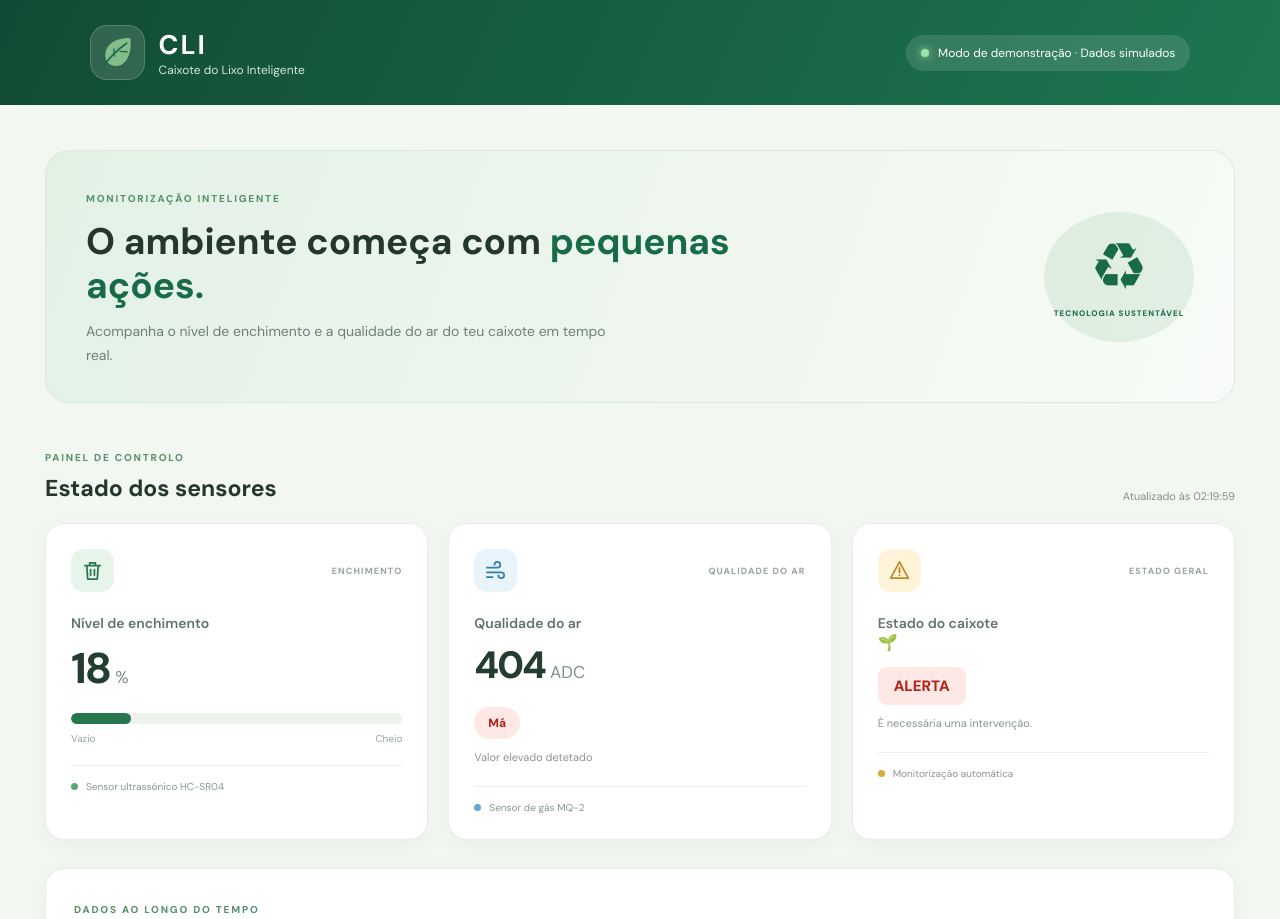
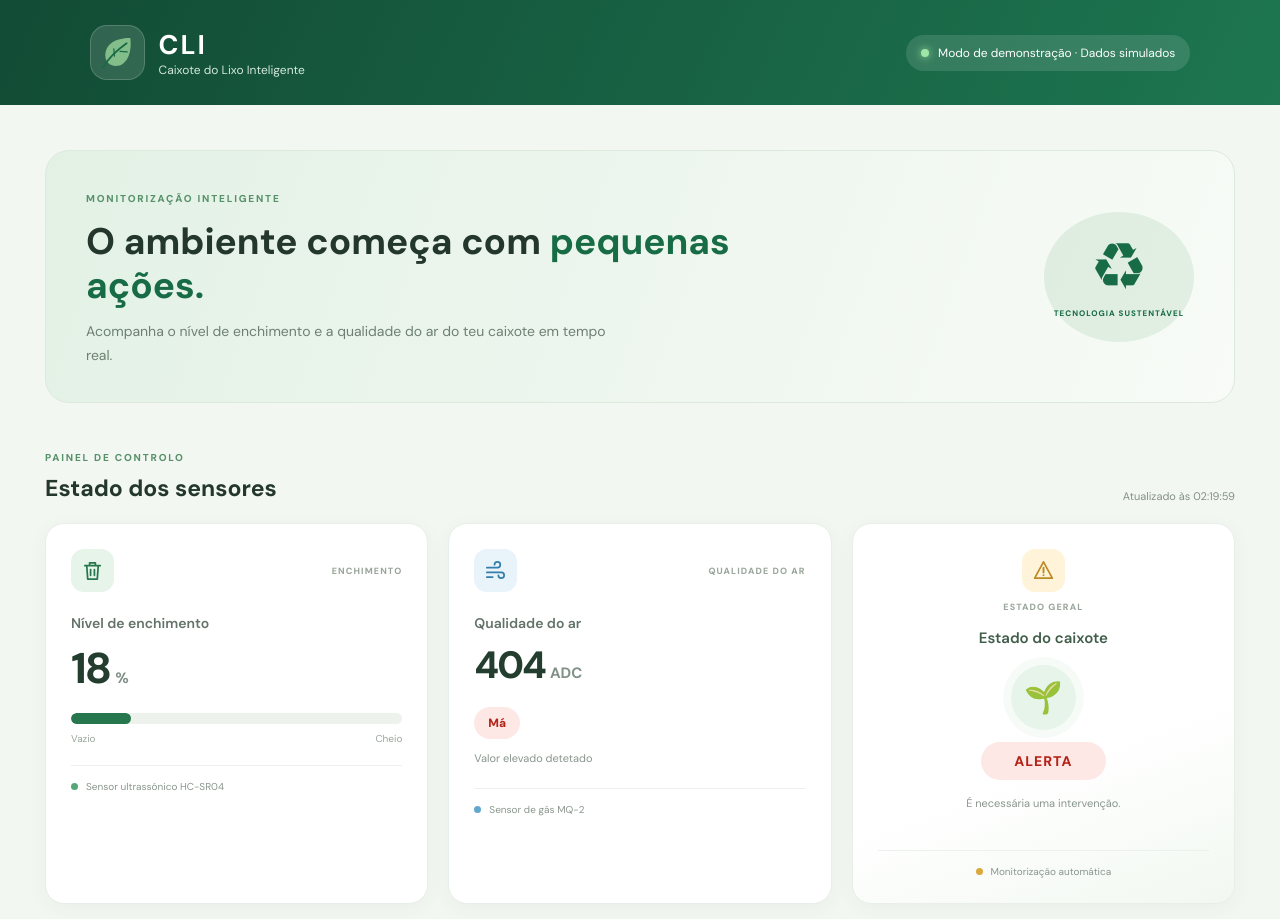
Before and after one commit to yunaraguevane-debug/caixote-lixo-inteligente, a plain HTML site: page index.html in a window 1280 px wide. Shown: the top 919 px of the page. Drawn offline with Linux system fonts and the light colour scheme.

Commit message:
Update style.css

```diff
--- a/style.css
+++ b/style.css
@@ -1,5 +1,3 @@
-
-@import url('https://fonts.googleapis.com/css2?family=DM+Sans:wght@400;500;600;700;800&display=swap');
 
 :root {
     --verde: #176b45;
@@ -263,8 +261,9 @@ body {
 }
 
 .valor small {
-    font-size: 17px;
+    font-size: 15px;
     color: #829187;
+    font-weight: 700;
 }
 
 .valor-gas span {
@@ -313,6 +312,7 @@ body {
     height: 7px;
     border-radius: 50%;
     background: #55a875;
+    flex-shrink: 0;
 }
 
 .azul-ponto {
@@ -323,7 +323,7 @@ body {
     background: #dca83c;
 }
 
-/* ESTADO DA QUALIDADE DO AR */
+/* QUALIDADE DO AR */
 
 .estado-ar {
     display: inline-block;
@@ -341,19 +341,71 @@ body {
     color: #89968d;
     margin-top: 11px;
     min-height: 16px;
+    line-height: 1.6;
 }
 
-/* ESTADO GERAL */
+/* CARTAO DO ESTADO GERAL */
+
+.cartao-estado {
+    text-align: center;
+    position: relative;
+    overflow: hidden;
+    background: linear-gradient(160deg, #ffffff 60%, #f2f8f1);
+}
+
+.cartao-estado .cartao-topo {
+    flex-direction: column;
+    justify-content: center;
+    gap: 9px;
+    margin-bottom: 15px;
+}
+
+.cartao-estado h3 {
+    font-size: 15px;
+    color: #405d49;
+}
+
+.estado-visual {
+    display: flex;
+    flex-direction: column;
+    align-items: center;
+    gap: 12px;
+    margin-top: 17px;
+}
+
+.estado-simbolo {
+    width: 65px;
+    height: 65px;
+    border-radius: 50%;
+    display: grid;
+    place-items: center;
+    font-size: 31px;
+    background: #e6f4e9;
+    box-shadow: 0 0 0 8px #e6f4e955;
+    transition: background 0.3s, box-shadow 0.3s;
+}
+
+.estado-simbolo.simbolo-atencao {
+    background: #fff3d6;
+    box-shadow: 0 0 0 8px #fff3d655;
+}
+
+.estado-simbolo.simbolo-alerta {
+    background: #fde8e6;
+    box-shadow: 0 0 0 8px #fde8e655;
+}
 
 .estado-geral {
     display: inline-block;
-    margin-top: 14px;
-    padding: 9px 16px;
-    border-radius: 9px;
-    font-size: 15px;
+    padding: 10px 20px;
+    border-radius: 30px;
+    font-size: 14px;
     font-weight: 800;
-    background: #e6f4e9;
-    color: #26774d;
+    letter-spacing: 1px;
+}
+
+.cartao-estado .estado-geral {
+    min-width: 125px;
 }
 
 .estado-normal {
@@ -369,6 +421,16 @@ body {
 .estado-alerta {
     background: #fde8e6;
     color: #b42318;
+}
+
+.cartao-estado .descricao-estado {
+    max-width: 230px;
+    margin: 15px auto 0;
+    min-height: 35px;
+}
+
+.cartao-estado .cartao-rodape {
+    justify-content: center;
 }
 
 /* GRAFICO */
@@ -402,6 +464,7 @@ body {
     gap: 8px;
     font-size: 11px;
     color: #748279;
+    white-space: nowrap;
 }
 
 .legenda span {
@@ -430,6 +493,7 @@ body {
     font-size: 10px;
     padding-left: 42px;
     padding-right: 5px;
+    margin-top: 5px;
 }
 
 /* NOTA AMBIENTAL */
@@ -447,6 +511,7 @@ body {
 
 .nota-icone {
     font-size: 30px;
+    flex-shrink: 0;
 }
 
 .nota h3 {
@@ -546,7 +611,16 @@ footer > p {
     }
 
     .grafico-area {
-        height: 210px;
+        height: 220px;
+    }
+
+    .grafico-rodape {
+        padding-left: 35px;
+        font-size: 9px;
+    }
+
+    .legenda {
+        font-size: 10px;
     }
 
     footer {
```
